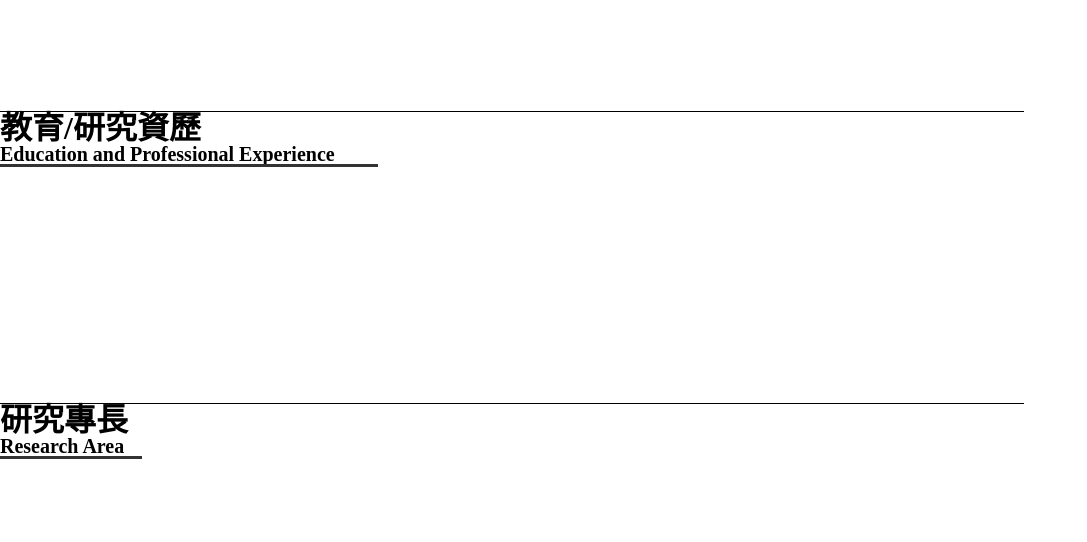
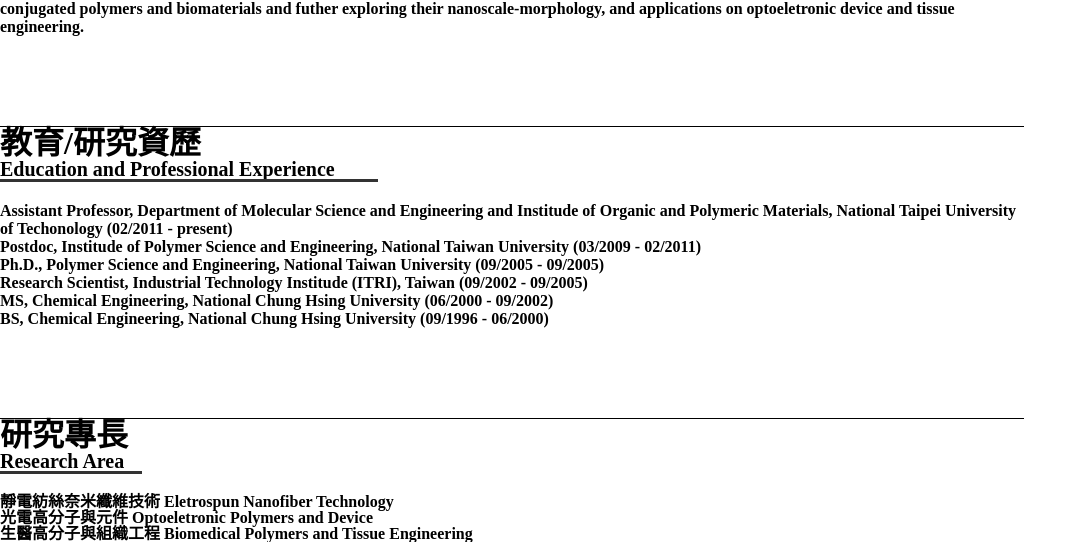
Before and after one commit to Naylor95023/APNL, a plain HTML site: page professor.html in a window 1280 px wide. Shown: the part 588-1130 px from the top of the page, without its empty margins (0-1087 px from the left). Before the commit the page ends 1047 px from the top, so only its background shows below. Drawn offline with Linux system fonts and the light colour scheme.

Commit message:
professor finished!

```diff
--- a/css/professor.css
+++ b/css/professor.css
@@ -30,6 +30,9 @@ p{
 }
 .font-size-20{
     font-size: 20px;
+}
+.line-height-18px{
+    line-height: 18px;
 }
 #ch-name{
     font-size: 20px;
@@ -113,11 +116,13 @@ p{
     width: 1024px;
     height: 235px;
     border-bottom: solid 1px black;
+    margin-top: 15px;
 }
 #focus-bar{
     background-color: #333333;
     width: 132px;
     height: 3px;
+    margin-bottom: 18px;
 }
 
 /*experience style*/
@@ -126,6 +131,9 @@ p{
     height: 291px;
     border-bottom: solid 1px black;
 }
+#experience ul{
+    margin-top: 20px;
+}
 #experience-bar{
     background-color: #333333;
     width: 378px;
@@ -133,6 +141,9 @@ p{
 }
 
 /*research style*/
+#research ol{
+    margin-top: 20px;
+}
 #research-bar{
     background-color: #333333;
     width: 142px;
--- a/professor.html
+++ b/professor.html
@@ -32,10 +32,13 @@
                     <div id="profile-left">
                         <div>
                             <p class="font-size-20">辦公室<br><span class="font-size-16">Office</span></p>
+
                             <p class="font-size-20">傳真<br><span class="font-size-16">Fax</span></p>
                         </div>
                         <div>
-                            <p class="font-size-16 Arial">分子館3F<br><span class="font-size-16 Arial">+886-2-2771-2171 ext 2407</span></p>
+                            <p class="font-size-16 Arial">分子館3F<br><span class="font-size-16 Arial">+886-2-2771-2171 ext 2407</span>
+                            </p>
+
                             <p class="font-size-16 Arial">+886-2-2731-2171</p>
                         </div>
                     </div>
@@ -43,10 +46,13 @@
                     <div id="profile-right">
                         <div>
                             <p class="font-size-20">研究室<br><span class="font-size-16">Office</span></p>
+
                             <p class="font-size-20">信箱<br><span class="font-size-16">Email</span></p>
                         </div>
                         <div>
-                            <p class="font-size-16 Arial">分子館3F<br><span class="font-size-16 Arial">+886-2-2771-2171 ext 2446</span>></p>
+                            <p class="font-size-16 Arial">分子館3F<br><span class="font-size-16 Arial">+886-2-2771-2171 ext 2446</span>>
+                            </p>
+
                             <p class="font-size-16 Arial">kuocc@mail.ntut.edu.tw</p>
                         </div>
                     </div>
@@ -78,7 +84,7 @@
             <div id="focus-bar"></div>
         </div>
 
-        <p>
+        <p class="line-height-18px">
             以靜電紡絲技術為平台，將前瞻高分子（光電高分子與生醫高分子）製備成奈米纖維，研究其奈米尺度型態、光電元件與組織工程上的應用<br>
             Based on the eletrospun nanotechonology, we focus on producing the eletrospun nanofibers prepared from
             various advanced polymers such as conjugated polymers and biomaterials and futher exploring their
@@ -94,9 +100,21 @@
 
             <div id="experience-bar"></div>
         </div>
-        <p>
-
-        </p>
+        <ul>
+            <li><p class="line-height-18px">Assistant Professor, Department of Molecular Science and Engineering and
+                Institude of Organic and Polymeric Materials, National Taipei University of Techonology (02/2011 -
+                present)</p></li>
+            <li><p class="line-height-18px">Postdoc, Institude of Polymer Science and Engineering, National Taiwan
+                University (03/2009 - 02/2011)</p></li>
+            <li><p class="line-height-18px">Ph.D., Polymer Science and Engineering, National Taiwan University (09/2005
+                - 09/2005)</p></li>
+            <li><p class="line-height-18px">Research Scientist, Industrial Technology Institude (ITRI), Taiwan (09/2002
+                - 09/2005)</p></li>
+            <li><p class="line-height-18px">MS, Chemical Engineering, National Chung Hsing University (06/2000 -
+                09/2002)</p></li>
+            <li><p class="line-height-18px">BS, Chemical Engineering, National Chung Hsing University (09/1996 -
+                06/2000)</p></li>
+        </ul>
     </div>
     <!--experience-->
     <div id="research">
@@ -107,9 +125,11 @@
 
             <div id="research-bar"></div>
         </div>
-        <p>
-
-        </p>
+        <ol>
+            <li><p>靜電紡絲奈米纖維技術 Eletrospun Nanofiber Technology</p></li>
+            <li><p>光電高分子與元件 Optoeletronic Polymers and Device</p></li>
+            <li><p>生醫高分子與組織工程 Biomedical Polymers and Tissue Engineering</p></li>
+        </ol>
     </div>
     <!--research-->
 </div>
```
